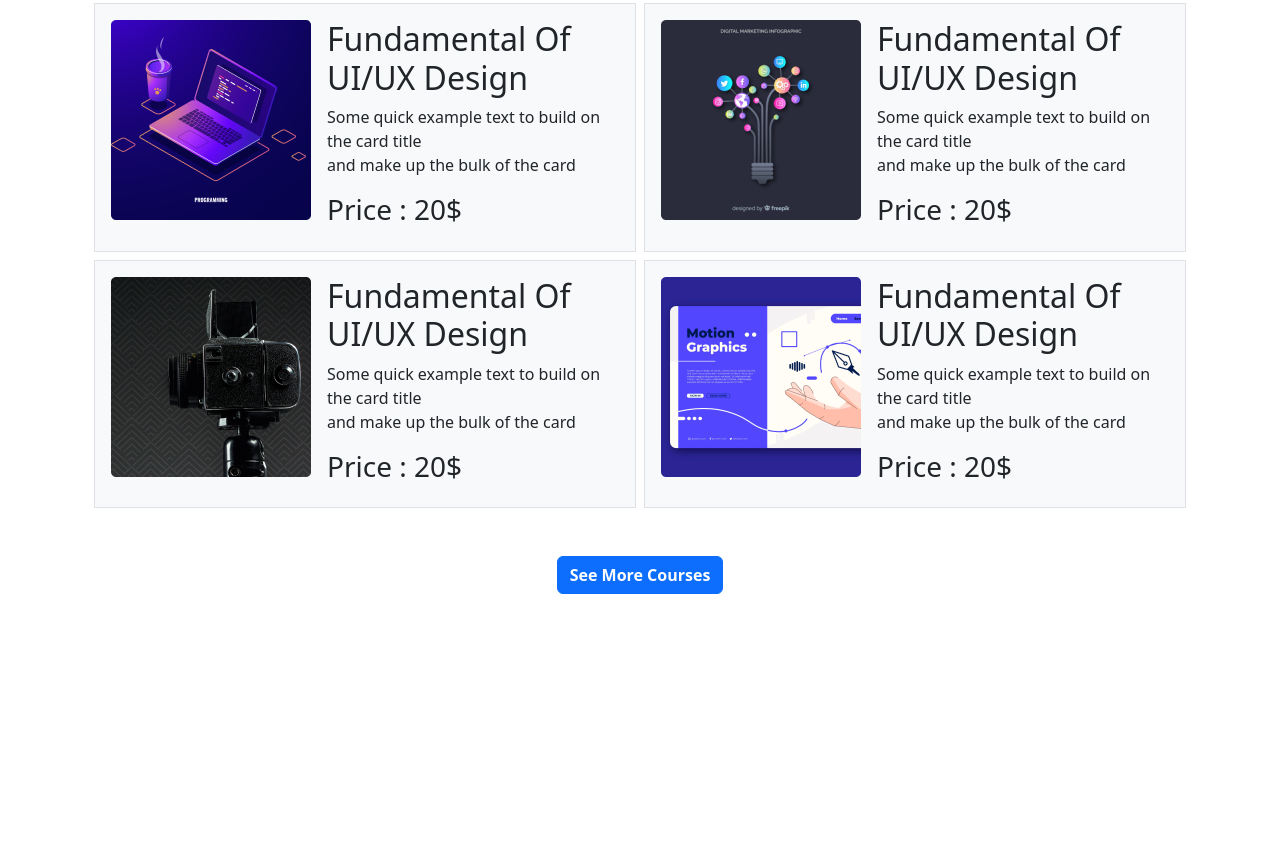
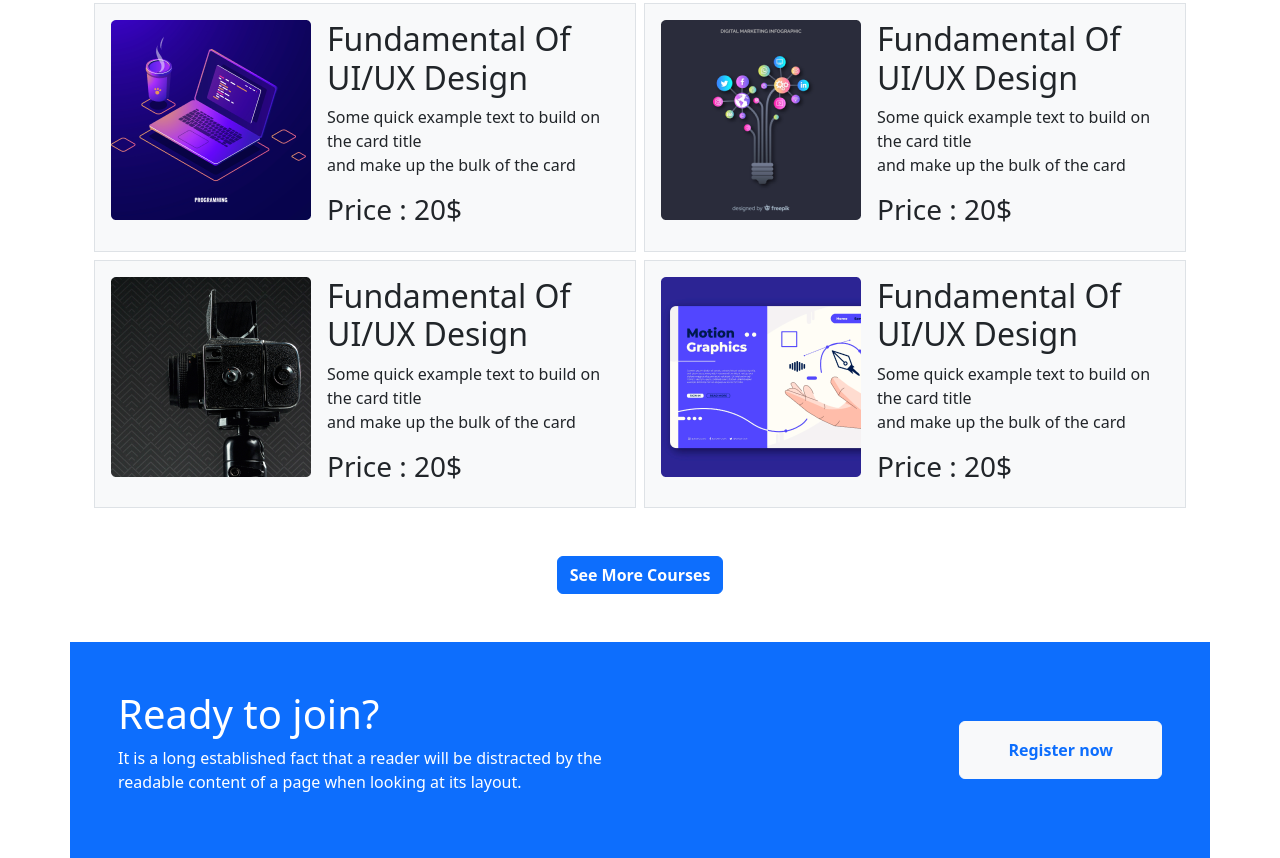
Before and after one commit to adhorahiba/Hiba-EduTech, a plain HTML site: page index.html in a window 1280 px wide. Shown: the part 1397-2255 px from the top of the page. Before the commit the page ends 2039 px from the top, so only its background shows below. Drawn offline with nearby package versions, Linux system fonts and the light colour scheme.

Commit message:
Register now part added

```diff
--- a/index.html
+++ b/index.html
@@ -46,7 +46,7 @@
                     </ul>
                 </div>
                 <!-- Register button -->
-                <button class="btn btn-outline-primary" type="Register">Register</button>
+                <button class="btn btn-outline-primary fw-bold" type="Register">Register</button>
 
             </div>
             </div>
@@ -219,8 +219,25 @@
             <button type="button" class="btn btn-primary fw-bold">See More Courses</button>
         </div>
 
+        <!-- Register now part -->
+
+        <section
+            class="container bg-primary d-flex align-items-center justify-content-center justify-content-between p-5">
+
+            <div class="text-white">
+                <h1>Ready to join?</h1>
+                <p>It is a long established fact that a reader will be distracted by the <br>
+                    readable content of a page when looking at its layout.</p>
+            </div>
+            <div>
+                <a class="btn btn-light text-primary fw-bold py-3 px-5 " href="#" role="button">Register now</a>
+            </div>
+
+
+        </section>
+
     </main>
-    <!-- main section start -->
+    <!-- main section end -->
 
 
 
```
